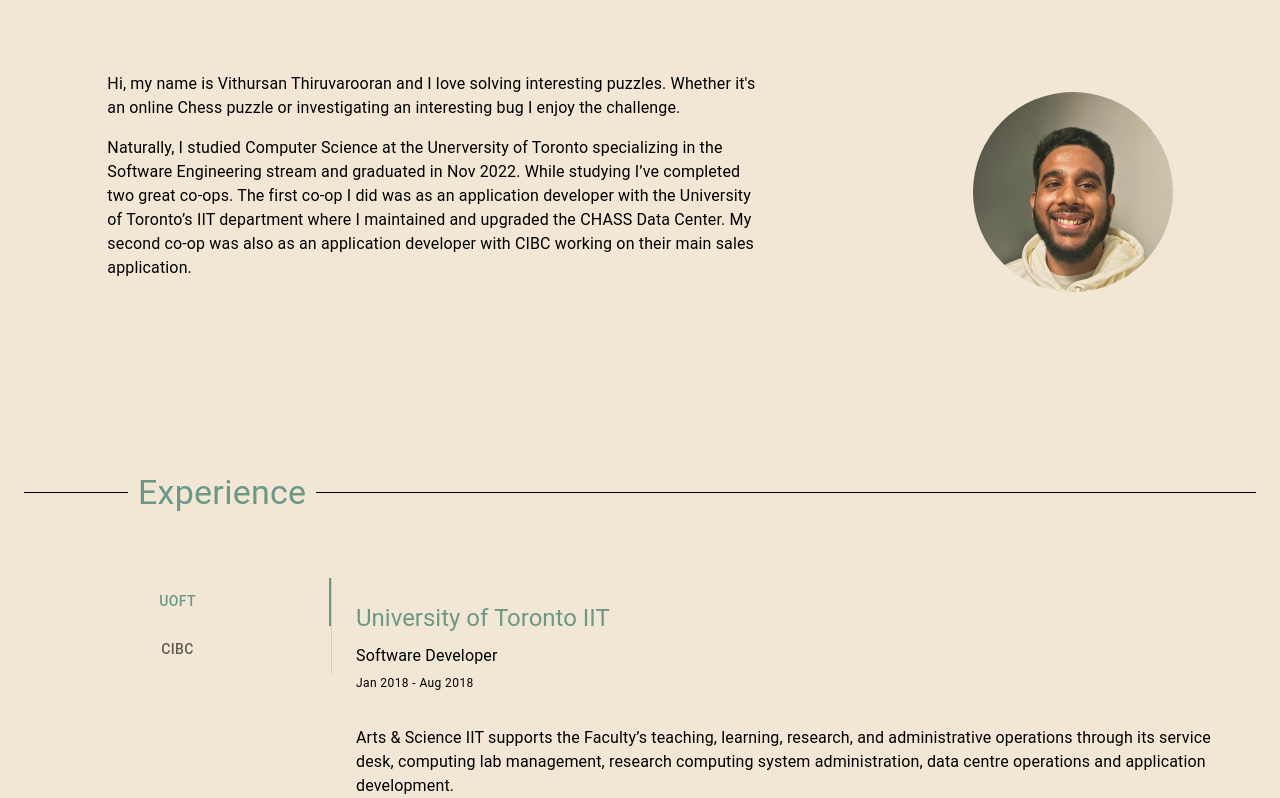
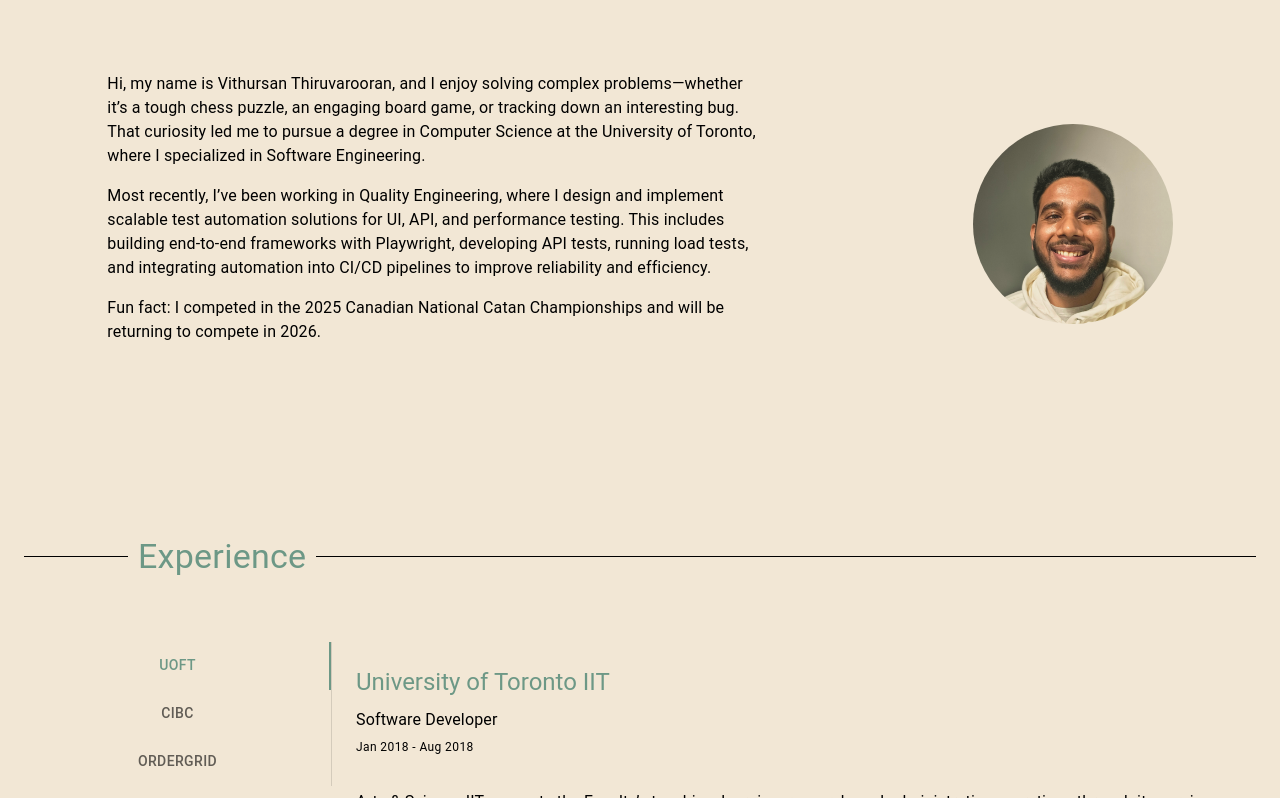
Before and after one commit to Vithursan-Thiruvarooran/me, a React (Create React App) app: page / in a window 1280 px wide. Shown: the part 962-1760 px from the top of the page. Built offline with nearby package versions, Linux system fonts and the light colour scheme; no server answers.

Commit message:
2026 update

```diff
--- a/src/assets/data/data.js
+++ b/src/assets/data/data.js
@@ -25,6 +25,19 @@ export const experiences = [
     `,
     technologies: ["Angular", "Java", "Node", "PEGA"],
   },
+  {
+    tabName: 'OrderGrid',
+    job: 'OrderGrid',
+    title: 'Junior Software Engineer',
+    duration: 'Sep 2023 - Apr 2026',
+    description1: "Designed and implemented scalable test automation and CI/CD solutions across UI, API, and performance testing, improving reliability and efficiency",
+    description2:
+    `I developed a Playwright-based framework for end-to-end regression testing that significantly improved efficiency and reliability, reducing execution time by 50% and test flakiness by 90%.
+    I also built API test automation using Jest to ensure comprehensive application coverage, and created JMeter load testing scripts to evaluate system performance under high-traffic conditions.
+    In addition, I integrated automated testing into CI/CD pipelines using GitHub Actions and developed reporting dashboards with GitHub Pages to enhance visibility into test results and support continuous delivery.
+    `,
+    technologies: ["Playwright", "Javascript", "Jest", "JMeter", "GitHub Actions CI/CD",],
+  },
 ];
 
 export const projects = [
@@ -43,15 +56,18 @@ export const projects = [
 
 export const about_description1 =
 `
-Hi, my name is Vithursan Thiruvarooran and I love solving interesting puzzles. Whether it's an online Chess puzzle or investigating an interesting bug I enjoy the challenge.
+Hi, my name is Vithursan Thiruvarooran, and I enjoy solving complex problems—whether it’s a tough chess puzzle, an engaging board game, or tracking down an interesting bug. That curiosity led me to pursue a degree in Computer Science at the University of Toronto, where I specialized in Software Engineering.
 `;
 
 export const about_description2 =
 `
-Naturally, I studied Computer Science at the Unerversity of Toronto specializing in the Software Engineering stream and graduated in Nov 2022. While studying I’ve completed two great co-ops.
-The first co-op I did was as an application developer with the University of Toronto’s IIT department where I maintained and upgraded the CHASS Data Center.
-My second co-op was also as an application developer with CIBC working on their main sales application.
+Most recently, I’ve been working in Quality Engineering, where I design and implement scalable test automation solutions for UI, API, and performance testing. This includes building end-to-end frameworks with Playwright, developing API tests, running load tests, and integrating automation into CI/CD pipelines to improve reliability and efficiency.
 `;
 
-export const linkedIn = "https://www.linkedin.com/in/vithursan-thiruvarooran-70b869133/";
+export const about_description3 =
+`
+Fun fact: I competed in the 2025 Canadian National Catan Championships and will be returning to compete in 2026.
+`
+
+export const linkedIn = "https://www.linkedin.com/in/vithursan-t-70b869133/";
 export const gitHub = "https://github.com/Vithursan-Thiruvarooran/";
--- a/src/components/TechStack/TechStack.js
+++ b/src/components/TechStack/TechStack.js
@@ -4,7 +4,7 @@ import { Chip, Stack } from '@mui/material';
 
 const TechStack = ({technologies}) => {
   return (
-    <Stack direction="row" spacing={1} sx={{ mt: 2, mb: 2}}>
+    <Stack direction="row" spacing={1} sx={{ overflowX: 'auto', mt: 2, mb: 2}}>
       {
         technologies.map((technology, i) => {
           return (<Chip key={"chip" + i} label={technology} color="primary" />)
--- a/src/sections/About.js
+++ b/src/sections/About.js
@@ -4,7 +4,7 @@ import SectionContainer from "../containers/SectionContainer";
 
 import Me from "../assets/images/me.jpg";
 
-import { about_description1, about_description2 } from "../assets/data/data";
+import { about_description1, about_description2, about_description3 } from "../assets/data/data";
 
 const About = () => {
     const theme = useTheme();
@@ -37,8 +37,11 @@ const About = () => {
               <Typography variant="body1" sx={{ mb: 2}}>
                 {about_description1}
               </Typography>
+              <Typography variant="body1" sx={{ mb: 2}}>
+                {about_description2}
+              </Typography>
               <Typography variant="body1">
-                {about_description2}
+                {about_description3}
               </Typography>
             </Box>
             {/* <Skills /> */}
```
Also changed, not shown: 1 other file (tests, documents, lock files or other folders).
